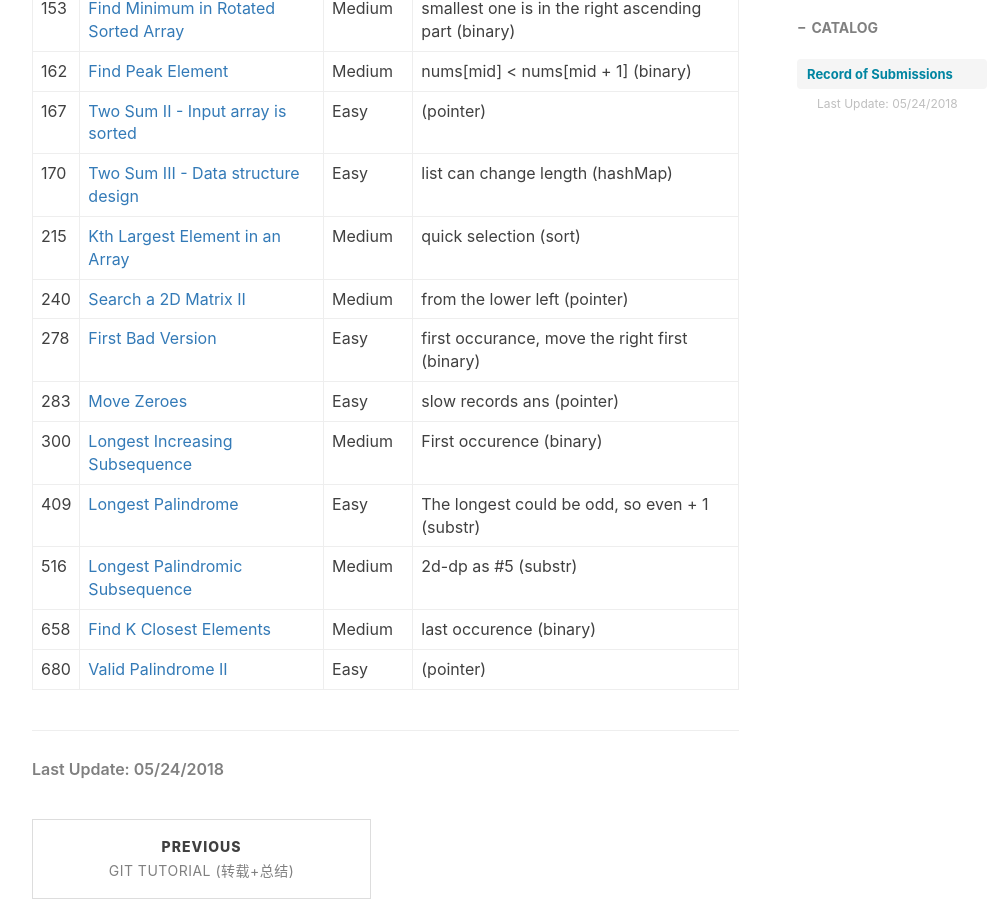
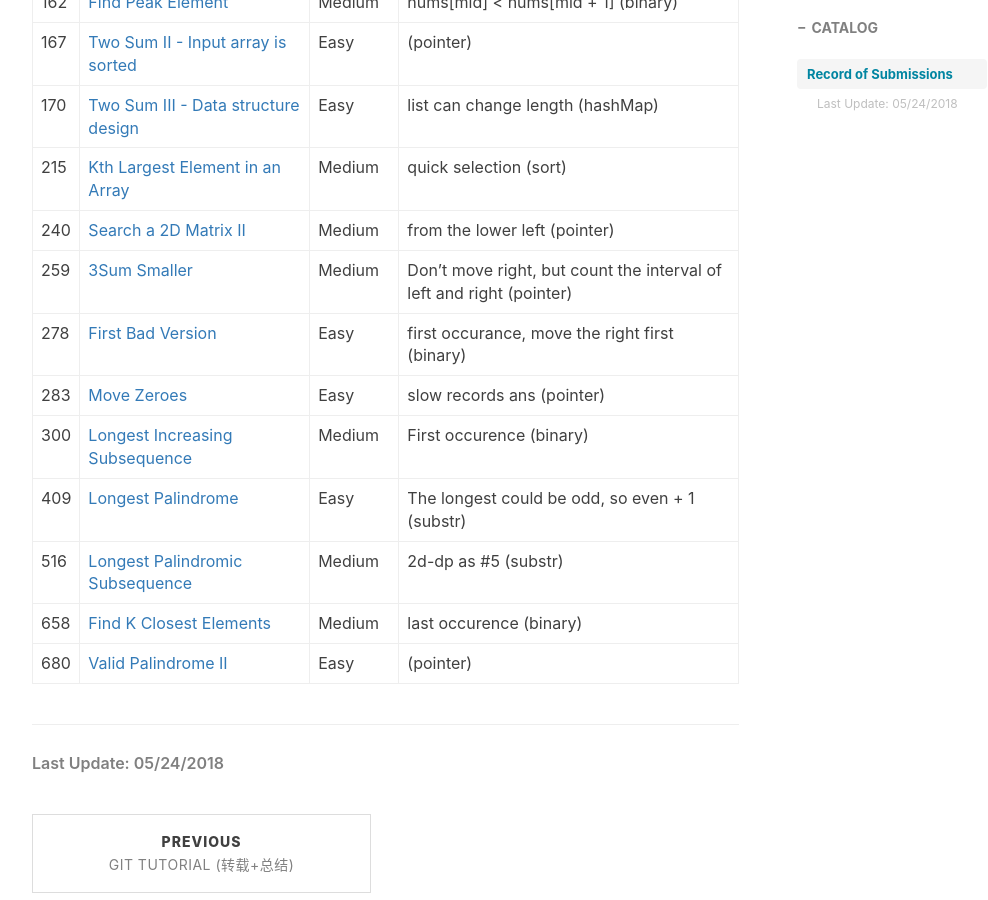
Before and after one commit to ly16/ly16.github.io, a Jekyll site: the page built from _posts/2018-05-18-leetcode-record-round1.md, in a window 1280 px wide and 900 px high, scrolled down 1686 px. Shown: the whole window, without its empty margins (233-1221 px from the left). Built offline with Jekyll 4.4.1, drawn with Linux system fonts in a browser that asks for light colours; nearby versions of some CDN libraries; comment, search, counter and statistics services are not loaded.

Commit message:
Update 2018-05-18-leetcode-record-round1.md

```diff
--- a/_posts/2018-05-18-leetcode-record-round1.md
+++ b/_posts/2018-05-18-leetcode-record-round1.md
@@ -41,6 +41,7 @@
 |170|[Two Sum III - Data structure design](https://github.com/ly16/LC-Practice/blob/master/Two%20Sum%20III%20-%20Data%20structure%20design.java)|Easy|list can change length (hashMap)|
 |215|[Kth Largest Element in an Array](https://github.com/ly16/LC-Practice/blob/master/Kth%20Largest%20Element.java)|Medium|quick selection (sort)|
 |240|[Search a 2D Matrix II](https://github.com/ly16/LC-Practice/blob/master/Search%20a%202D%20Matrix%20II.java)|Medium|from the lower left (pointer)|
+|259|[3Sum Smaller](https://github.com/ly16/LC-Practice/blob/master/3Sum%20Smaller.java)|Medium|Don't move right, but count the interval of left and right (pointer)|
 |278|[First Bad Version](https://github.com/ly16/LC-Practice/blob/master/First%20Bad%20Version.java)|Easy|first occurance, move the right first (binary)|
 |283|[Move Zeroes](https://github.com/ly16/LC-Practice/blob/master/Move%200s%20To%20The%20End%20II.java)|Easy|slow records ans (pointer)|
 |300|[Longest Increasing Subsequence](https://github.com/ly16/LC-Practice/blob/master/Longest%20Ascending%20Subsequence.java)|Medium|First occurence (binary)|
```
